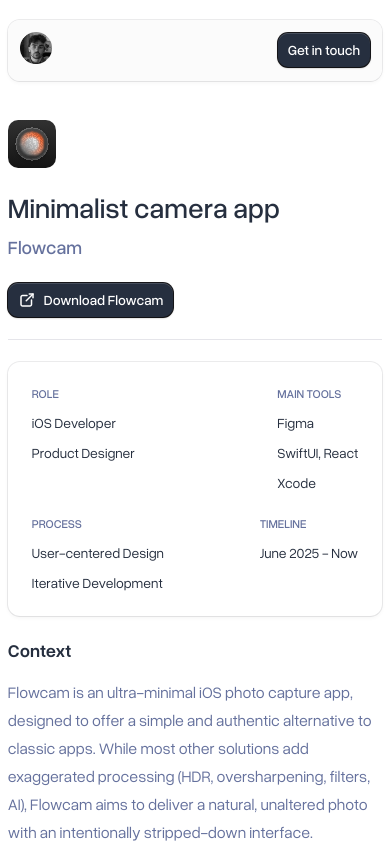
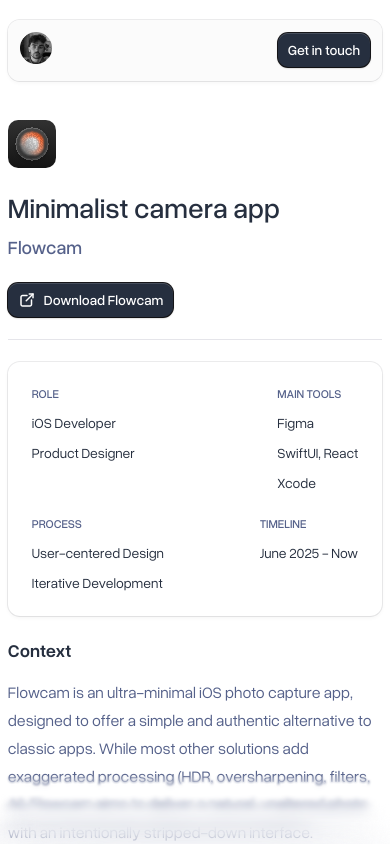
Before and after one commit to leoop0/folio-free, a React (Create React App) app: page /flowcam in a window 390 px wide. Shown: the top 844 px of the page. Built offline with nearby package versions, Linux system fonts and the light colour scheme.

Commit message:
few changes

```diff
--- a/src/App.jsx
+++ b/src/App.jsx
@@ -20,6 +20,14 @@
           <Route path="/flowcam" element={<Flowcam />} />
         </Routes>
       </Router>
+      <div className="gradient-blur">
+        <div>&nbsp;</div>
+        <div>&nbsp;</div>
+        <div>&nbsp;</div>
+        <div>&nbsp;</div>
+        <div>&nbsp;</div>
+        <div>&nbsp;</div>
+      </div>
       <Footer />
     </div>
   );
--- a/src/App.scss
+++ b/src/App.scss
@@ -26,6 +26,7 @@
           top: 0;
           left: 0;
           width: 0%;
+          border-radius: 4px;
           height: 100%;
           background-color: rgba(13, 154, 255, 0.2);
           border: solid 1px #0d99ff;
@@ -95,7 +96,7 @@
     .project-card {
       transition: all 0.3s ease;
       text-decoration: none;
-      background-color: #fafafa;
+      background-color: white;
       border-radius: 12px;
       box-shadow: 0px 0px 0px 1px rgba(17, 24, 28, 0.08), 0px 1px 2px -1px rgba(17, 24, 28, 0.08),
         0px 2px 4px 0px rgba(17, 24, 28, 0.04);
@@ -125,7 +126,7 @@
         }
 
         p {
-          color: #777;
+          color: var(--color-text-secondary);
 
           font-size: 18px;
           font-style: normal;
@@ -468,6 +469,17 @@
       flex-direction: column;
       gap: 16px;
 
+      .warning {
+        background-color: rgba(255, 0, 0, 0.1);
+        padding: 12px;
+        border-radius: 16px;
+        border: solid 1px rgba(0, 0, 0, 0.2);
+        margin: 14px 0;
+        p {
+          color: rgb(217, 25, 25);
+        }
+      }
+
       .grid-2 {
         display: grid;
         grid-template-columns: 1fr 1fr;
@@ -480,6 +492,11 @@
       img {
         border-radius: 16px;
         border: solid 1px var(--color-stroke-muted);
+        transition: all 0.2s;
+
+        &:hover {
+          transform: scale(1.03);
+        }
       }
 
       h2 {
@@ -559,6 +576,7 @@
           }
           background-color: rgba(13, 154, 255, 0.2);
           border: solid 1px #0d99ff;
+          border-radius: 4px;
         }
       }
 
--- a/src/components/Cards/Cards.scss
+++ b/src/components/Cards/Cards.scss
@@ -203,6 +203,7 @@
       span {
         background-color: rgba(13, 154, 255, 0.2);
         border: solid 1px #0d99ff;
+        border-radius: 4px;
         padding: 0 2px;
         position: relative;
       }
--- a/src/components/Projects/Projects.jsx
+++ b/src/components/Projects/Projects.jsx
@@ -191,13 +191,21 @@
                     <a href={item.link} target="_blank" rel="noreferrer">
                       See project
                       <svg
-                        width="24"
-                        height="25"
-                        viewBox="0 0 24 25"
+                        xmlns="http://www.w3.org/2000/svg"
+                        width="22"
+                        height="22"
+                        viewBox="0 0 24 24"
                         fill="none"
-                        xmlns="http://www.w3.org/2000/svg"
+                        stroke="currentColor"
+                        stroke-width="1.6"
+                        stroke-linecap="round"
+                        stroke-linejoin="round"
+                        class="icon icon-tabler icons-tabler-outline icon-tabler-external-link"
                       >
-                        {/* SVG paths */}
+                        <path stroke="none" d="M0 0h24v24H0z" fill="none" />
+                        <path d="M12 6h-6a2 2 0 0 0 -2 2v10a2 2 0 0 0 2 2h10a2 2 0 0 0 2 -2v-6" />
+                        <path d="M11 13l9 -9" />
+                        <path d="M15 4h5v5" />
                       </svg>
                     </a>
                   )}
--- a/src/index.scss
+++ b/src/index.scss
@@ -10,7 +10,7 @@
 
   /* Text Colors */
   --color-text-primary: #262f3f;
-  --color-text-secondary: #65719d;
+  --color-text-secondary: #55618a;
   --color-text-muted: rgba(119, 118, 139, 0.2);
 
   /* Accent Colors */
@@ -86,6 +86,7 @@
 html,
 body {
   overflow-x: hidden;
+  // background-color: #f5f5f5;
 }
 
 .wrapper {
@@ -186,3 +187,100 @@
   backdrop-filter: blur(5px);
   z-index: 20;
 }
+
+.gradient-blur {
+  position: fixed;
+  z-index: 50;
+  inset: auto 0 0 0;
+  height: 80px;
+  pointer-events: none;
+}
+.gradient-blur > div,
+.gradient-blur::before,
+.gradient-blur::after {
+  position: absolute;
+  inset: 0;
+}
+.gradient-blur::before {
+  content: "";
+  z-index: 1;
+  backdrop-filter: blur(0.5px);
+  mask: linear-gradient(
+    to bottom,
+    rgba(0, 0, 0, 0) 0%,
+    rgba(0, 0, 0, 1) 12.5%,
+    rgba(0, 0, 0, 1) 25%,
+    rgba(0, 0, 0, 0) 37.5%
+  );
+}
+.gradient-blur > div:nth-of-type(1) {
+  z-index: 2;
+  backdrop-filter: blur(1px);
+  mask: linear-gradient(
+    to bottom,
+    rgba(0, 0, 0, 0) 12.5%,
+    rgba(0, 0, 0, 1) 25%,
+    rgba(0, 0, 0, 1) 37.5%,
+    rgba(0, 0, 0, 0) 50%
+  );
+}
+.gradient-blur > div:nth-of-type(2) {
+  z-index: 3;
+  backdrop-filter: blur(2px);
+  mask: linear-gradient(
+    to bottom,
+    rgba(0, 0, 0, 0) 25%,
+    rgba(0, 0, 0, 1) 37.5%,
+    rgba(0, 0, 0, 1) 50%,
+    rgba(0, 0, 0, 0) 62.5%
+  );
+}
+.gradient-blur > div:nth-of-type(3) {
+  z-index: 4;
+  backdrop-filter: blur(4px);
+  mask: linear-gradient(
+    to bottom,
+    rgba(0, 0, 0, 0) 37.5%,
+    rgba(0, 0, 0, 1) 50%,
+    rgba(0, 0, 0, 1) 62.5%,
+    rgba(0, 0, 0, 0) 75%
+  );
+}
+.gradient-blur > div:nth-of-type(4) {
+  z-index: 5;
+  backdrop-filter: blur(8px);
+  mask: linear-gradient(
+    to bottom,
+    rgba(0, 0, 0, 0) 50%,
+    rgba(0, 0, 0, 1) 62.5%,
+    rgba(0, 0, 0, 1) 75%,
+    rgba(0, 0, 0, 0) 87.5%
+  );
+}
+.gradient-blur > div:nth-of-type(5) {
+  z-index: 6;
+  backdrop-filter: blur(16px);
+  mask: linear-gradient(
+    to bottom,
+    rgba(0, 0, 0, 0) 62.5%,
+    rgba(0, 0, 0, 1) 75%,
+    rgba(0, 0, 0, 1) 87.5%,
+    rgba(0, 0, 0, 0) 100%
+  );
+}
+.gradient-blur > div:nth-of-type(6) {
+  z-index: 7;
+  backdrop-filter: blur(32px);
+  mask: linear-gradient(
+    to bottom,
+    rgba(0, 0, 0, 0) 75%,
+    rgba(0, 0, 0, 1) 87.5%,
+    rgba(0, 0, 0, 1) 100%
+  );
+}
+.gradient-blur::after {
+  content: "";
+  z-index: 8;
+  backdrop-filter: blur(64px);
+  mask: linear-gradient(to bottom, rgba(0, 0, 0, 0) 87.5%, rgba(0, 0, 0, 1) 100%);
+}
--- a/src/pages/Flowcam.jsx
+++ b/src/pages/Flowcam.jsx
@@ -215,6 +215,13 @@
               AltStore PAL, which simplifies installation in Europe through the DMA. This allows me
               to iterate faster without immediately investing 100 € in an Apple Developer
               subscription, while also learning more about sideloading.
+              <div className="warning">
+                <p>
+                  After some investigation, it seems that AltStore doesn't allow you to do without
+                  an Apple Developer account. Flowcam won't be available immediately, but I hope it
+                  will be soon!
+                </p>
+              </div>
             </p>
             <img src={Flowcam3} alt="Testflight & AltStore Logos" />
           </div>
```
Also changed, not shown: src/assets/ico/expand.svg (added).
